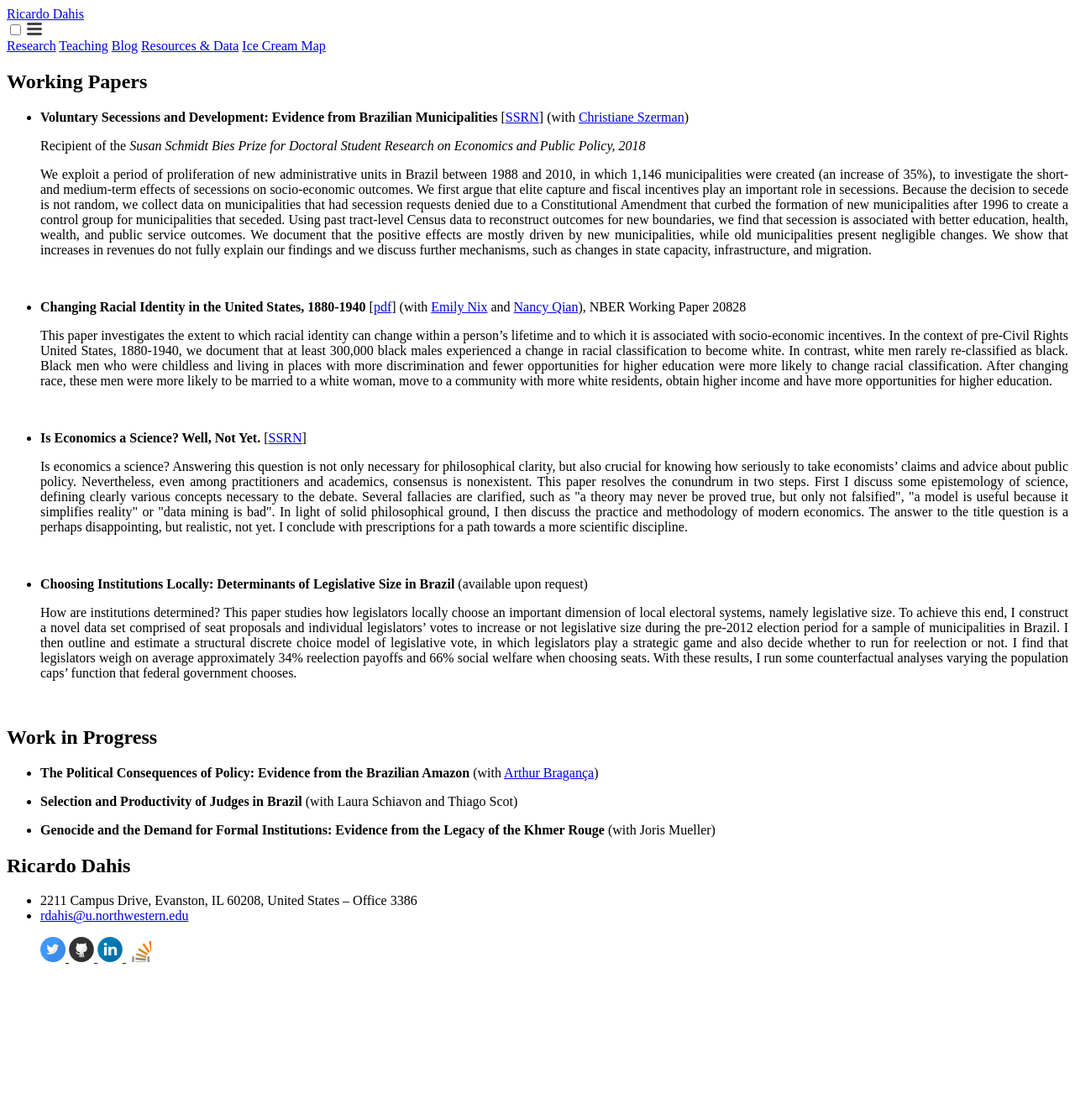
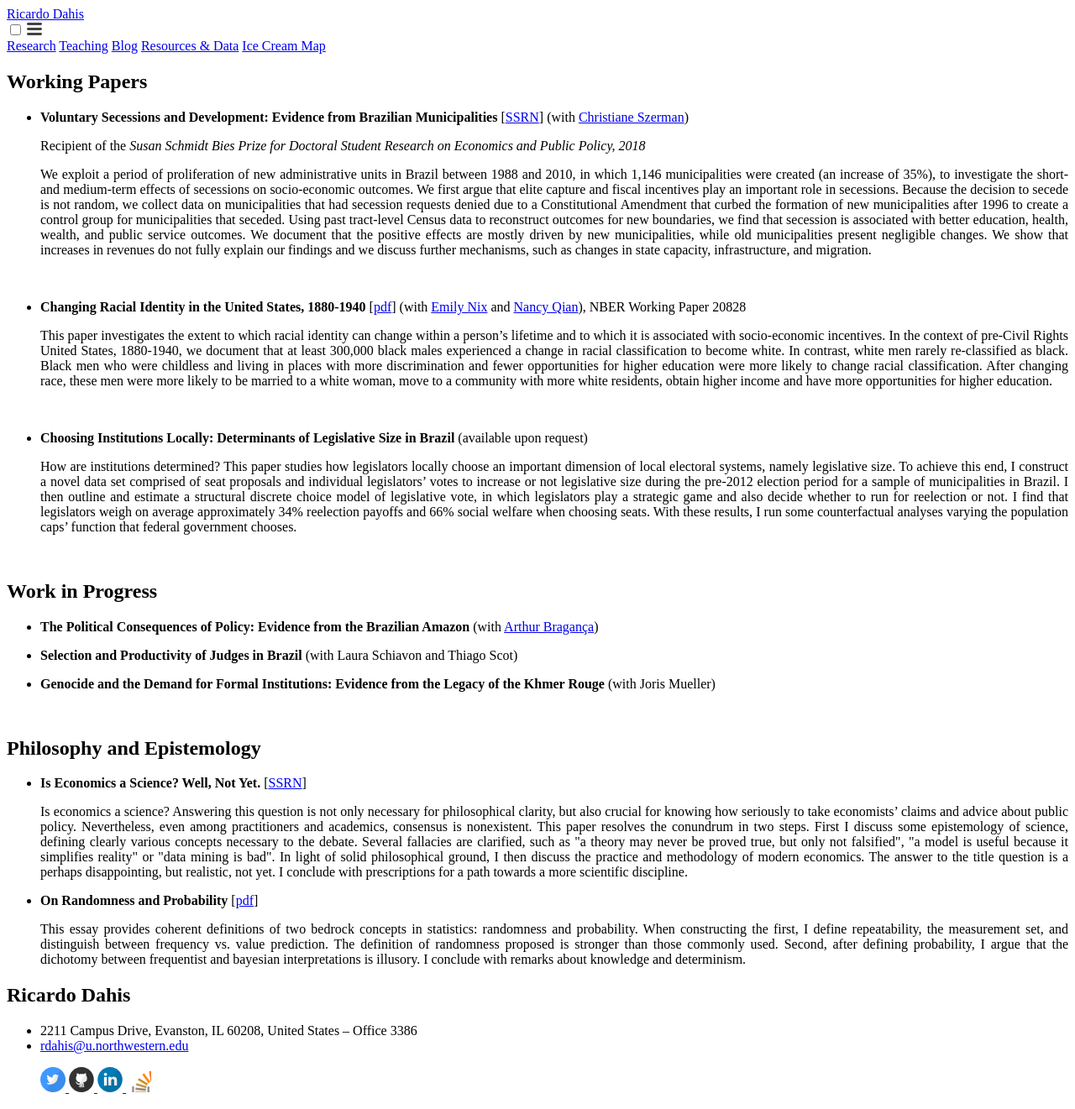
Before and after one commit to rdahis/rdahis.github.io, a Jekyll site: the page built from 1-research.md, in a window 1280 px wide. Shown: the whole page at 84% size. Built offline with Jekyll 4.4.1, drawn with Linux system fonts in a browser that asks for light colours; a script that is not in the unit is left out; before the commit the page ends 1166 px from its top, so only the background shows below that.

Commit message:
Adds 'On Randomness and Probability'

```diff
--- a/1-research.md
+++ b/1-research.md
@@ -18,11 +18,6 @@ permalink: /research/
    <p style="text-align: justify;"> This paper investigates the extent to which racial identity can change within a person’s lifetime and to which it is associated with socio-economic incentives. In the context of pre-Civil Rights United States, 1880-1940, we document that at least 300,000 black males experienced a change in racial classification to become white. In contrast, white men rarely re-classified as black. Black men who were childless and living in places with more discrimination and fewer opportunities for higher education were more likely to change racial classification. After changing race, these men were more likely to be married to a white woman, move to a community with more white residents, obtain higher income and have more opportunities for higher education. </p>
 
 <br>
-- **Is Economics a Science? Well, Not Yet.** [[SSRN](http://ssrn.com/abstract=3036961){:target="_blank"}]
-
-   <p style="text-align: justify;"> Is economics a science? Answering this question is not only necessary for philosophical clarity, but also crucial for knowing how seriously to take economists’ claims and advice about public policy. Nevertheless, even among practitioners and academics, consensus is nonexistent. This paper resolves the conundrum in two steps. First I discuss some epistemology of science, defining clearly various concepts necessary to the debate. Several fallacies are clarified, such as "a theory may never be proved true, but only not falsified", "a model is useful because it simplifies reality" or "data mining is bad". In light of solid philosophical ground, I then discuss the practice and methodology of modern economics. The answer to the title question is a perhaps disappointing, but realistic, not yet. I conclude with prescriptions for a path towards a more scientific discipline.  </p>
-
-<br>
 - **Choosing Institutions Locally: Determinants of Legislative Size in Brazil** (available upon request)
 
    <p style="text-align: justify;"> How are institutions determined? This paper studies how legislators locally choose an important dimension of local electoral systems, namely legislative size. To achieve this end, I construct a novel data set comprised of seat proposals and individual legislators’ votes to increase or not legislative size during the pre-2012 election period for a sample of municipalities in Brazil. I then outline and estimate a structural discrete choice model of legislative vote, in which legislators play a strategic game and also decide whether to run for reelection or not. I find that legislators weigh on average approximately 34% reelection payoffs and 66% social welfare when choosing seats. With these results, I run some counterfactual analyses varying the population caps’ function that federal government chooses. </p>
@@ -36,3 +31,16 @@ permalink: /research/
 - **Selection and Productivity of Judges in Brazil** (with Laura Schiavon and Thiago Scot)
 
 - **Genocide and the Demand for Formal Institutions: Evidence from the Legacy of the Khmer Rouge** (with Joris Mueller)
+
+<br>
+
+
+# Philosophy and Epistemology
+
+- **Is Economics a Science? Well, Not Yet.** [[SSRN](http://ssrn.com/abstract=3036961){:target="_blank"}]
+
+   <p style="text-align: justify;"> Is economics a science? Answering this question is not only necessary for philosophical clarity, but also crucial for knowing how seriously to take economists’ claims and advice about public policy. Nevertheless, even among practitioners and academics, consensus is nonexistent. This paper resolves the conundrum in two steps. First I discuss some epistemology of science, defining clearly various concepts necessary to the debate. Several fallacies are clarified, such as "a theory may never be proved true, but only not falsified", "a model is useful because it simplifies reality" or "data mining is bad". In light of solid philosophical ground, I then discuss the practice and methodology of modern economics. The answer to the title question is a perhaps disappointing, but realistic, not yet. I conclude with prescriptions for a path towards a more scientific discipline.  </p>
+
+- **On Randomness and Probability** [[pdf](/files/papers/randomness_probability.pdf){:target="_blank"}]
+
+  <p style="text-align: justify;"> This essay provides coherent definitions of two bedrock concepts in statistics: randomness and probability. When constructing the first, I define repeatability, the measurement set, and distinguish between frequency vs. value prediction. The definition of randomness proposed is stronger than those commonly used. Second, after defining probability, I argue that the dichotomy between frequentist and bayesian interpretations is illusory. I conclude with remarks about knowledge and determinism.  </p>
```
Also changed, not shown: 1 other file.
